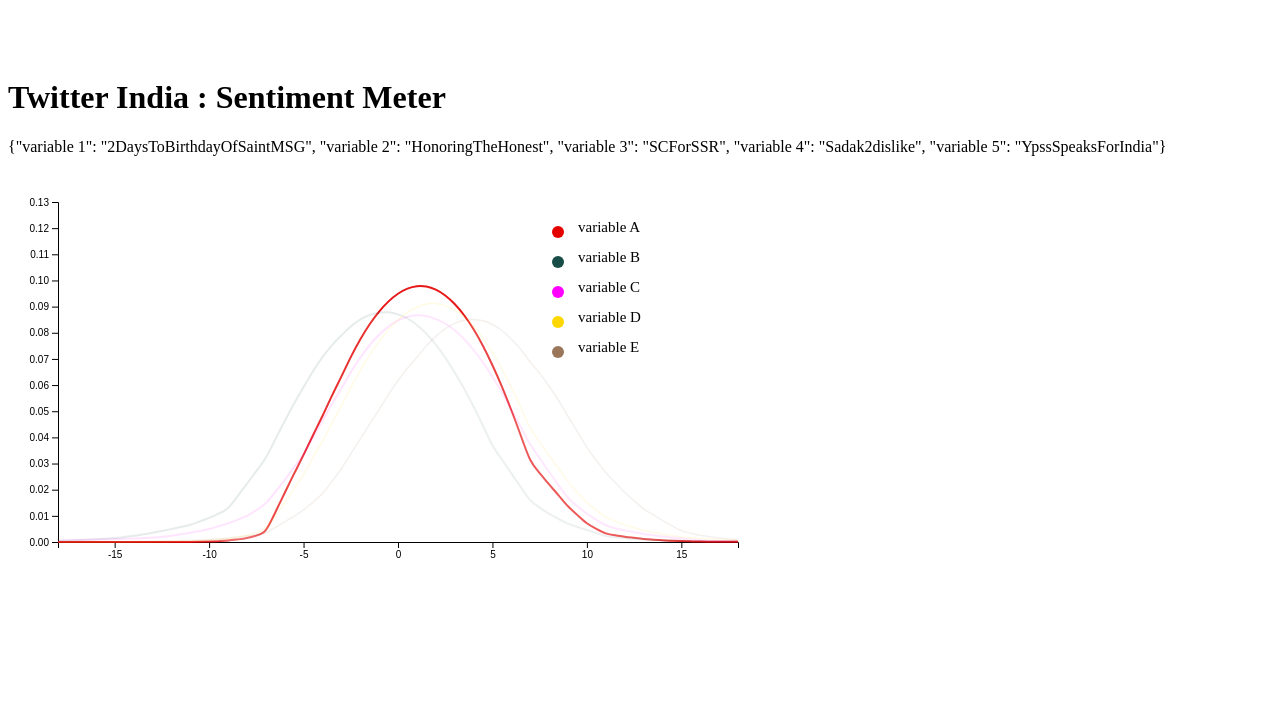
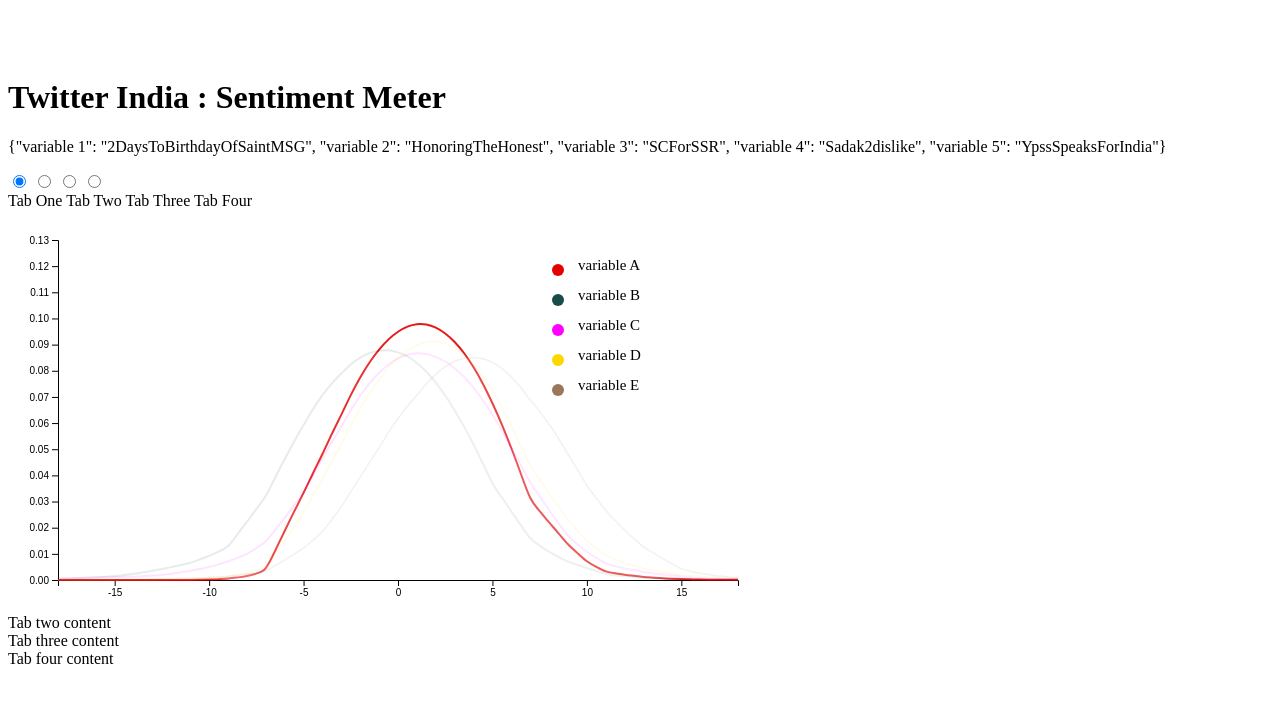
Before and after one commit to arjunsagarkpc/TwitterTrendz, a Flask app: page /sentiment in a window 1280 px wide. Shown: the top 703 px of the page. Run offline with Flask 2, Linux system fonts and the light colour scheme; parts of the project's set-up code (start-up, migrations or seed data) failed here and were passed over.

Commit message:
Update index.html
added tab html

```diff
--- a/templates/index.html
+++ b/templates/index.html
@@ -8,7 +8,35 @@
 <h1>Twitter India : Sentiment Meter</h1>
 <p>{{result|safe}}</a>
 
-<div id="my_dataviz"></div>
+<div class="worko-tabs">
+
+  <input class="state" type="radio" title="tab-one" name="tabs-state" id="tab-one" checked />
+  <input class="state" type="radio" title="tab-two" name="tabs-state" id="tab-two" />
+  <input class="state" type="radio" title="tab-three" name="tabs-state" id="tab-three" />
+  <input class="state" type="radio" title="tab-four" name="tabs-state" id="tab-four" />
+
+  <div class="tabs flex-tabs">
+      <label for="tab-one" id="tab-one-label" class="tab">Tab One</label>
+      <label for="tab-two" id="tab-two-label" class="tab">Tab Two</label>
+      <label for="tab-three" id="tab-three-label" class="tab">Tab Three</label>
+      <label for="tab-four" id="tab-four-label" class="tab">Tab Four</label>
+
+
+      <div id="tab-one-panel" class="panel active">
+          <div id="my_dataviz"></div>
+      </div>
+      <div id="tab-two-panel" class="panel">
+          Tab two content
+      </div>
+      <div id="tab-three-panel" class="panel">
+          Tab three content
+      </div>
+      <div id="tab-four-panel" class="panel">
+          Tab four content
+      </div>
+  </div>
+
+</div>
 <div id="my_wordcloud"></div>
 <!-- <script>
 
```
